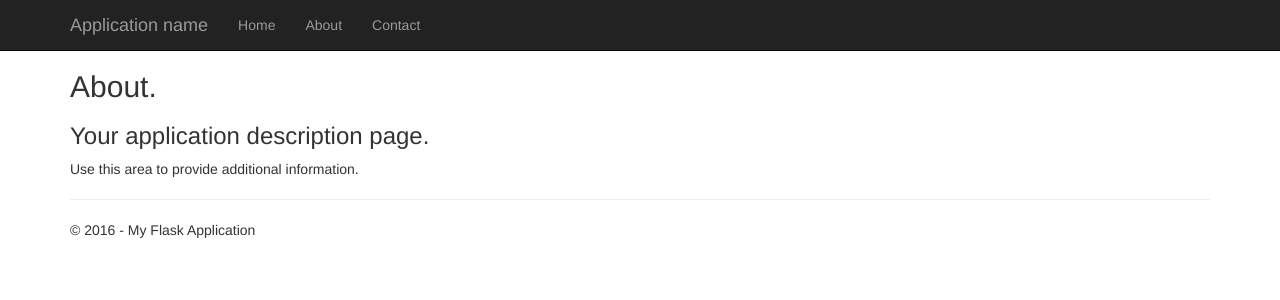
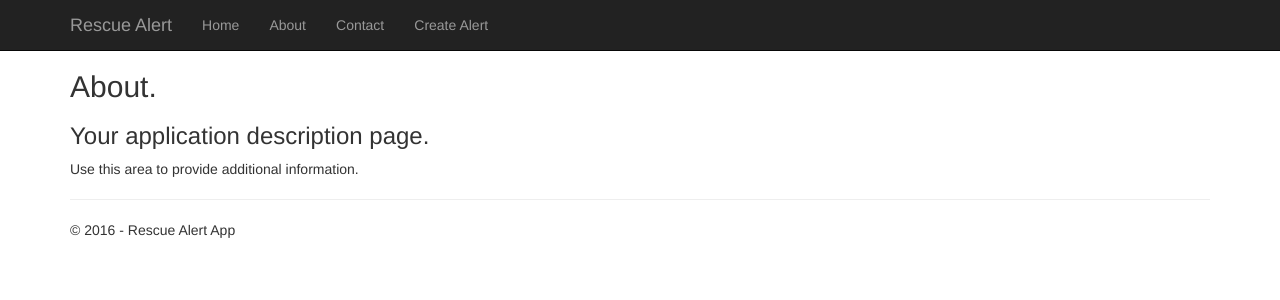
Before and after one commit to deelaws/AlertWeb, a Flask app: page /about in a window 1280 px wide. Shown: the top 300 px of the page. Run offline with Flask 2, Linux system fonts and the light colour scheme; parts of the project's set-up code (start-up, migrations or seed data) failed here and were passed over; some libraries are stand-ins or nearby versions.

Commit message:
Update layout.html

```diff
--- a/MyWebsite/MyWebsite/templates/layout.html
+++ b/MyWebsite/MyWebsite/templates/layout.html
@@ -3,7 +3,7 @@
 <head>
     <meta charset="utf-8" />
     <meta name="viewport" content="width=device-width, initial-scale=1.0">
-    <title>{{ title }} - My Flask Application</title>
+    <title>{{ title }} - Rescue Alert Application</title>
     <link rel="stylesheet" type="text/css" href="/static/content/bootstrap.min.css" />
     <link rel="stylesheet" type="text/css" href="/static/content/site.css" />
     <script src="/static/scripts/modernizr-2.6.2.js"></script>
@@ -18,13 +18,14 @@
                     <span class="icon-bar"></span>
                     <span class="icon-bar"></span>
                 </button>
-                <a href="/" class="navbar-brand">Application name</a>
+                <a href="/" class="navbar-brand">Rescue Alert</a>
             </div>
             <div class="navbar-collapse collapse">
                 <ul class="nav navbar-nav">
                     <li><a href="{{ url_for('home') }}">Home</a></li>
                     <li><a href="{{ url_for('about') }}">About</a></li>
                     <li><a href="{{ url_for('contact') }}">Contact</a></li>
+                    <li><a href="{{ url_for('rescue_alert.create_rescue_alert') }}">Create Alert</a></li>
                 </ul>
             </div>
         </div>
@@ -34,7 +35,7 @@
         {% block content %}{% endblock %}
         <hr />
         <footer>
-            <p>&copy; {{ year }} - My Flask Application</p>
+            <p>&copy; {{ year }} - Rescue Alert App</p>
         </footer>
     </div>
 
```
